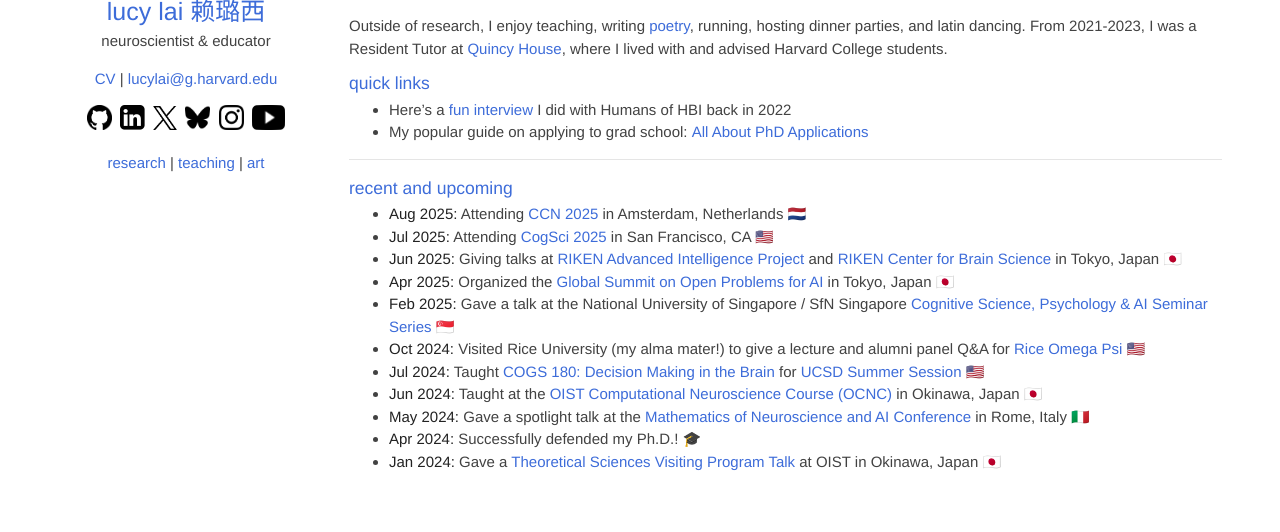
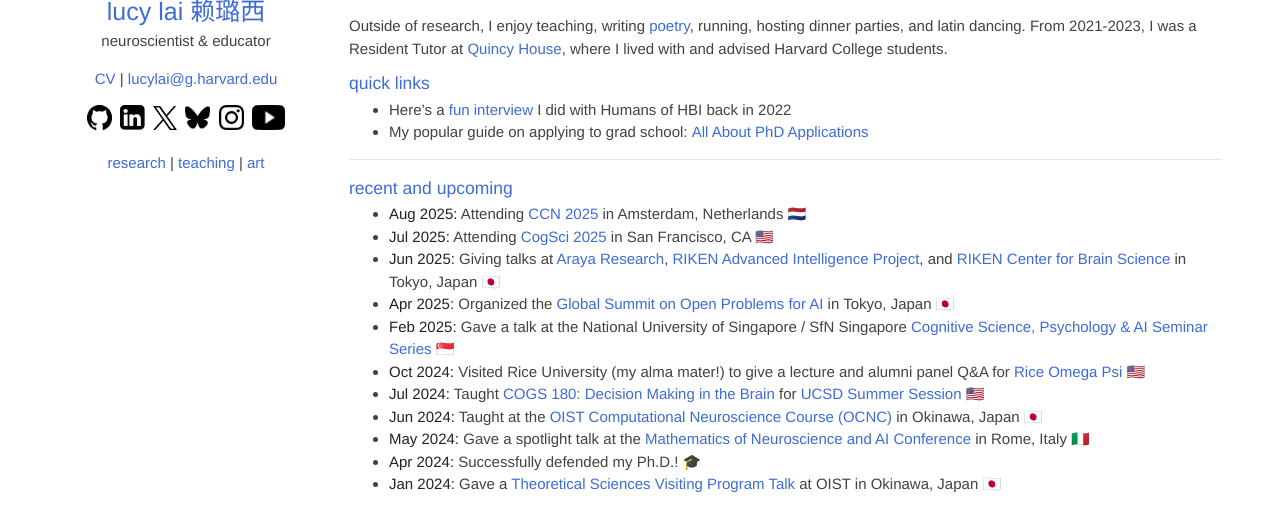
Before and after one commit to lucylai96/lucylai96.github.io, a Jekyll site: the page built from index.md, in a window 1280 px wide, cut to the strip 255-787 px from the top of the page. Built offline with Jekyll 4.4.1, drawn with Linux system fonts in a browser that asks for light colours; our own code applies the rules of GitHub Pages for plain Markdown files.

Commit message:
Update index.md

```diff
--- a/index.md
+++ b/index.md
@@ -15,7 +15,7 @@
 ### recent and upcoming
 * **Aug 2025:** Attending [CCN 2025](https://2025.ccneuro.org/) in Amsterdam, Netherlands 🇳🇱
 * **Jul 2025:** Attending [CogSci 2025](https://cognitivesciencesociety.org/cogsci-2025/) in San Francisco, CA 🇺🇸
-* **Jun 2025:** Giving talks at [RIKEN Advanced Intelligence Project](https://www.riken.jp/en/research/labs/aip/) and [RIKEN Center for Brain Science](https://cbs.riken.jp/en/) in Tokyo, Japan 🇯🇵
+* **Jun 2025:** Giving talks at [Araya Research](https://research.araya.org/), [RIKEN Advanced Intelligence Project](https://www.riken.jp/en/research/labs/aip/), and [RIKEN Center for Brain Science](https://cbs.riken.jp/en/) in Tokyo, Japan 🇯🇵
 * **Apr 2025:** Organized the [Global Summit on Open Problems for AI](https://www.algopreneurship.ai/) in Tokyo, Japan 🇯🇵
 * **Feb 2025:** Gave a talk at the National University of Singapore / SfN Singapore [Cognitive Science, Psychology & AI Seminar Series](https://sfn.sg/cognitive-science-psychology-ai-seminar-series-3/) 🇸🇬
 * **Oct 2024:** Visited Rice University (my alma mater!) to give a lecture and alumni panel Q&A for [Rice Omega Psi](https://www.instagram.com/riceomegapsi/) 🇺🇸
```
